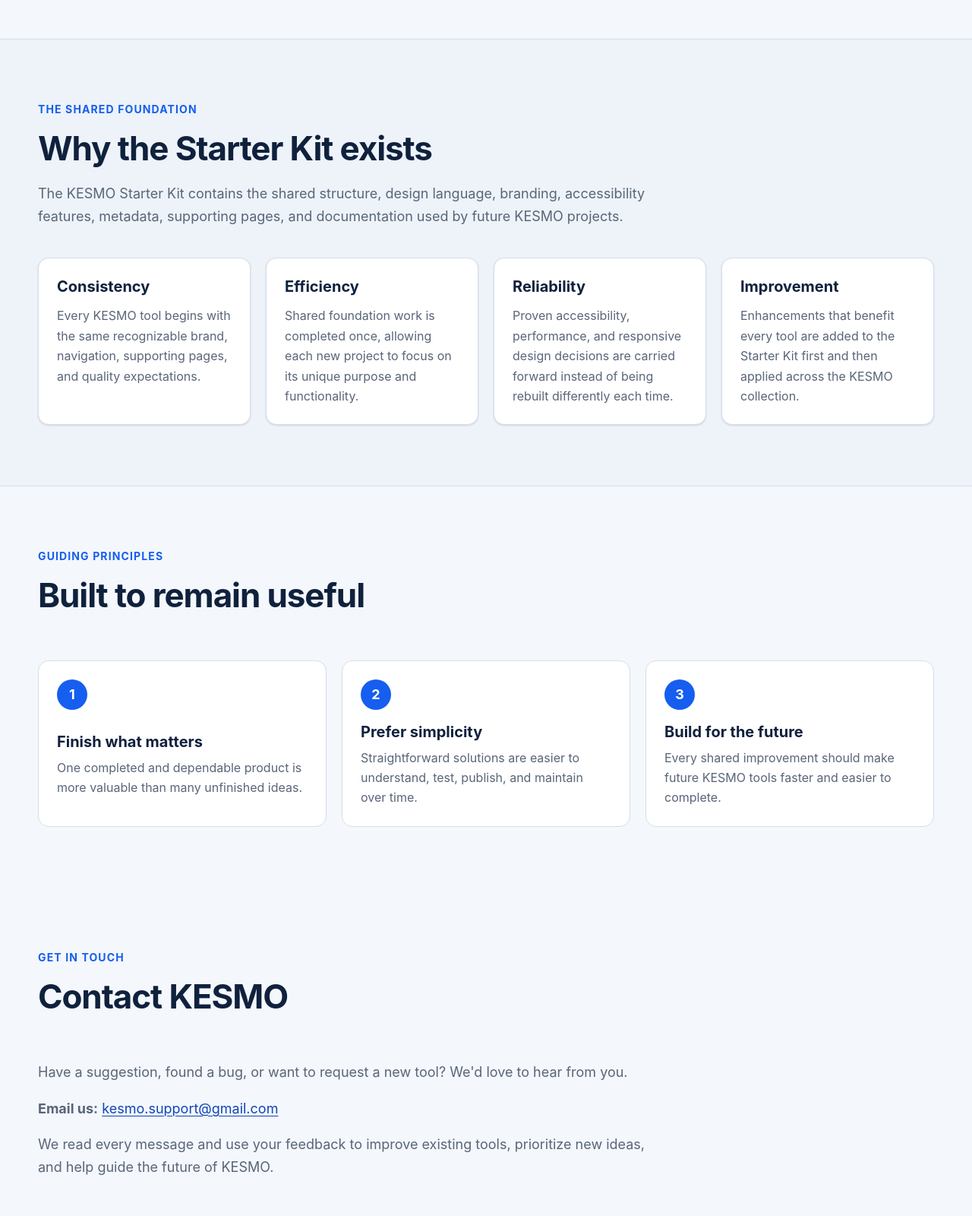
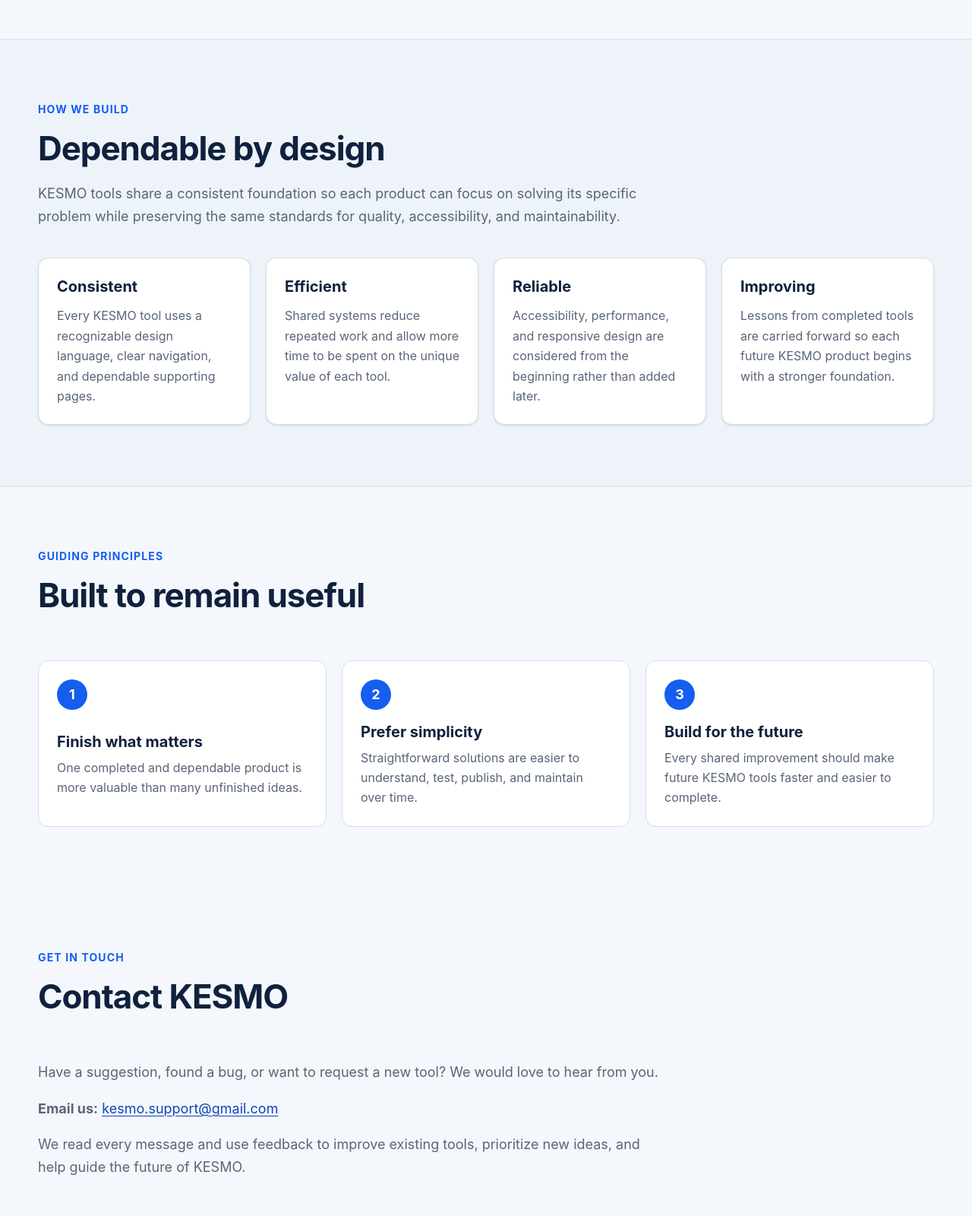
Before and after one commit to KESMOWorks/kesmoworks.github.io, a plain HTML site: page about.html in a window 1280 px wide. Shown: the part 1200-2800 px from the top of the page at 76% size. Drawn offline with Linux system fonts and the light colour scheme.

Commit message:
Revise About page for branding and content updates
Updated title, meta descriptions, and Open Graph/Twitter Card metadata to reflect new branding and focus on simplicity. Adjusted content for clarity and consistency.

```diff
--- a/about.html
+++ b/about.html
@@ -8,11 +8,11 @@
     content="width=device-width, initial-scale=1"
   >
 
-  <title>About | KESMO Starter Kit</title>
+  <title>About KESMO | Precision Made Simple</title>
 
   <meta
     name="description"
-    content="Learn about KESMO, the principles behind the KESMO Starter Kit, and the shared foundation used to build dependable web tools."
+    content="Learn about KESMO and our approach to building simple, dependable, accessible web tools for everyday problems."
   >
 
   <meta name="author" content="KESMO">
@@ -20,27 +20,27 @@
 
   <link
     rel="canonical"
-    href="https://kesmoworks.github.io/KESMO-Starter-Kit/about.html"
+    href="https://kesmoworks.github.io/about.html"
   >
 
   <meta property="og:type" content="website">
   <meta property="og:site_name" content="KESMO">
   <meta property="og:locale" content="en_US">
-  <meta property="og:title" content="About | KESMO Starter Kit">
+  <meta property="og:title" content="About KESMO">
 
   <meta
     property="og:description"
-    content="Learn about KESMO and the reusable foundation behind every KESMO web tool."
+    content="Learn about KESMO and our approach to building simple, dependable web tools."
   >
 
   <meta
     property="og:url"
-    content="https://kesmoworks.github.io/KESMO-Starter-Kit/about.html"
+    content="https://kesmoworks.github.io/about.html"
   >
 
   <meta
     property="og:image"
-    content="https://kesmoworks.github.io/KESMO-Starter-Kit/assets/branding/kesmo-social-share.png"
+    content="https://kesmoworks.github.io/assets/branding/kesmo-social-share.png"
   >
 
   <meta
@@ -50,16 +50,16 @@
 
   <!-- X continues to use the established Twitter Card metadata names. -->
   <meta name="twitter:card" content="summary_large_image">
-  <meta name="twitter:title" content="About | KESMO Starter Kit">
+  <meta name="twitter:title" content="About KESMO">
 
   <meta
     name="twitter:description"
-    content="Learn about KESMO and the reusable foundation behind every KESMO web tool."
+    content="Learn about KESMO and our approach to building simple, dependable web tools."
   >
 
   <meta
     name="twitter:image"
-    content="https://kesmoworks.github.io/KESMO-Starter-Kit/assets/branding/kesmo-social-share.png"
+    content="https://kesmoworks.github.io/assets/branding/kesmo-social-share.png"
   >
 
   <meta
@@ -79,13 +79,13 @@
     {
       "@context": "https://schema.org",
       "@type": "AboutPage",
-      "name": "About KESMO Starter Kit",
-      "description": "Information about KESMO and the reusable foundation behind KESMO web tools.",
-      "url": "https://kesmoworks.github.io/KESMO-Starter-Kit/about.html",
+      "name": "About KESMO",
+      "description": "Information about KESMO and our approach to building simple, dependable web tools.",
+      "url": "https://kesmoworks.github.io/about.html",
       "isPartOf": {
         "@type": "WebSite",
-        "name": "KESMO Starter Kit",
-        "url": "https://kesmoworks.github.io/KESMO-Starter-Kit/"
+        "name": "KESMO",
+        "url": "https://kesmoworks.github.io/"
       },
       "about": {
         "@type": "Organization",
@@ -162,72 +162,68 @@
 
     <section
       class="content-section alternate-section"
-      aria-labelledby="starter-kit-heading"
+      aria-labelledby="quality-heading"
     >
       <div class="page-container content-container">
         <div class="section-heading">
           <p class="section-label">
-            The shared foundation
+            How we build
           </p>
 
-          <h2 id="starter-kit-heading">
-            Why the Starter Kit exists
+          <h2 id="quality-heading">
+            Dependable by design
           </h2>
 
           <p>
-            The KESMO Starter Kit contains the shared structure,
-            design language, branding, accessibility features,
-            metadata, supporting pages, and documentation used by
-            future KESMO projects.
+            KESMO tools share a consistent foundation so each product
+            can focus on solving its specific problem while preserving
+            the same standards for quality, accessibility, and
+            maintainability.
           </p>
         </div>
 
         <div class="feature-grid">
           <article class="feature-card">
             <h3>
-              Consistency
+              Consistent
             </h3>
 
             <p>
-              Every KESMO tool begins with the same recognizable
-              brand, navigation, supporting pages, and quality
-              expectations.
+              Every KESMO tool uses a recognizable design language,
+              clear navigation, and dependable supporting pages.
             </p>
           </article>
 
           <article class="feature-card">
             <h3>
-              Efficiency
+              Efficient
             </h3>
 
             <p>
-              Shared foundation work is completed once, allowing
-              each new project to focus on its unique purpose and
-              functionality.
+              Shared systems reduce repeated work and allow more time
+              to be spent on the unique value of each tool.
             </p>
           </article>
 
           <article class="feature-card">
             <h3>
-              Reliability
+              Reliable
             </h3>
 
             <p>
-              Proven accessibility, performance, and responsive
-              design decisions are carried forward instead of being
-              rebuilt differently each time.
+              Accessibility, performance, and responsive design are
+              considered from the beginning rather than added later.
             </p>
           </article>
 
           <article class="feature-card">
             <h3>
-              Improvement
+              Improving
             </h3>
 
             <p>
-              Enhancements that benefit every tool are added to the
-              Starter Kit first and then applied across the KESMO
-              collection.
+              Lessons from completed tools are carried forward so each
+              future KESMO product begins with a stronger foundation.
             </p>
           </article>
         </div>
@@ -321,8 +317,8 @@
 
         <div class="prose-content">
           <p>
-        Have a suggestion, found a bug, or want to request a new tool?
-        We'd love to hear from you.
+            Have a suggestion, found a bug, or want to request a new
+            tool? We would love to hear from you.
           </p>
 
           <p>
@@ -333,8 +329,9 @@
           </p>
 
           <p>
-        We read every message and use your feedback to improve existing
-        tools, prioritize new ideas, and help guide the future of KESMO.
+            We read every message and use feedback to improve existing
+            tools, prioritize new ideas, and help guide the future of
+            KESMO.
           </p>
         </div>
       </div>
@@ -357,7 +354,7 @@
 
         <a
           class="button button-light"
-      href="https://kesmoworks.github.io/"
+          href="index.html"
         >
           View All KESMO Tools
         </a>
@@ -370,7 +367,7 @@
   <noscript>
     <div class="noscript-message">
       Shared navigation requires JavaScript. You can return directly
-      to the <a href="index.html">project homepage</a>.
+      to the <a href="index.html">KESMO homepage</a>.
     </div>
   </noscript>
 </body>
```
Lines whose indentation alone changed are shown as unchanged.
